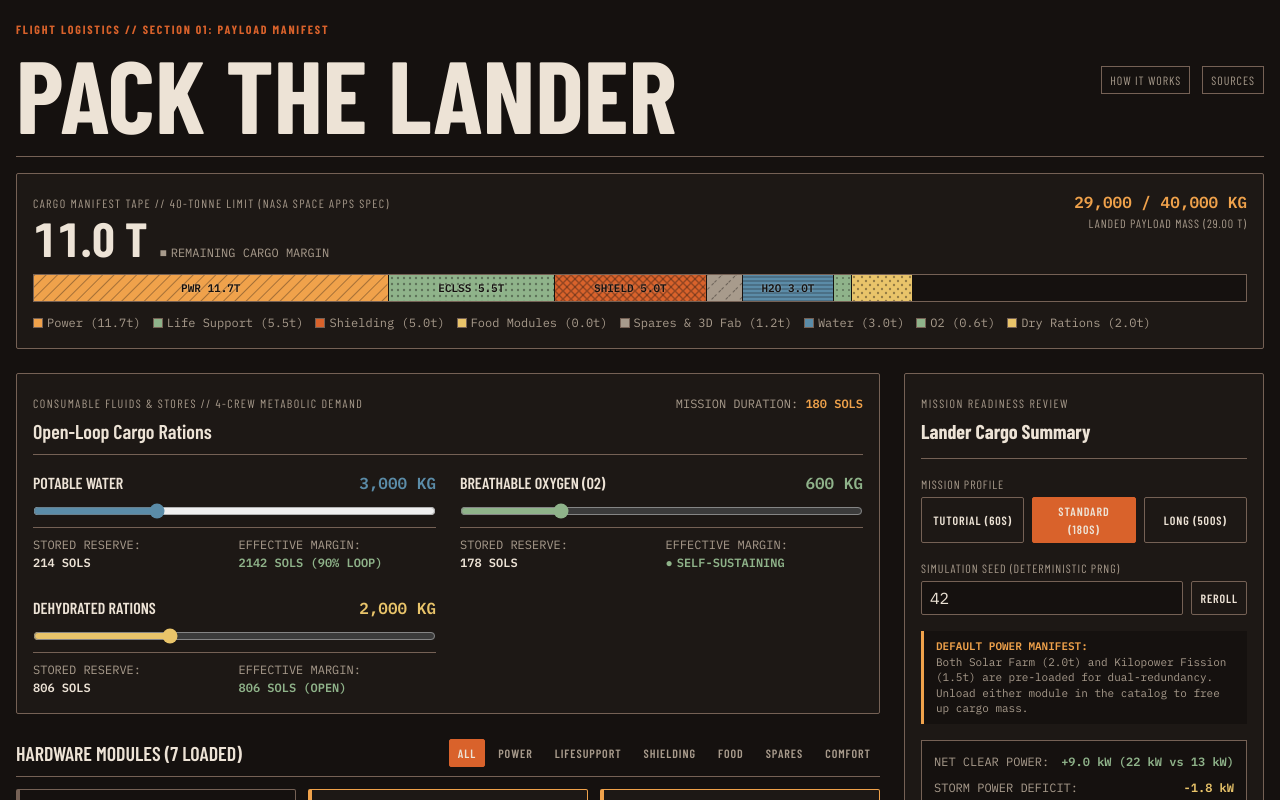
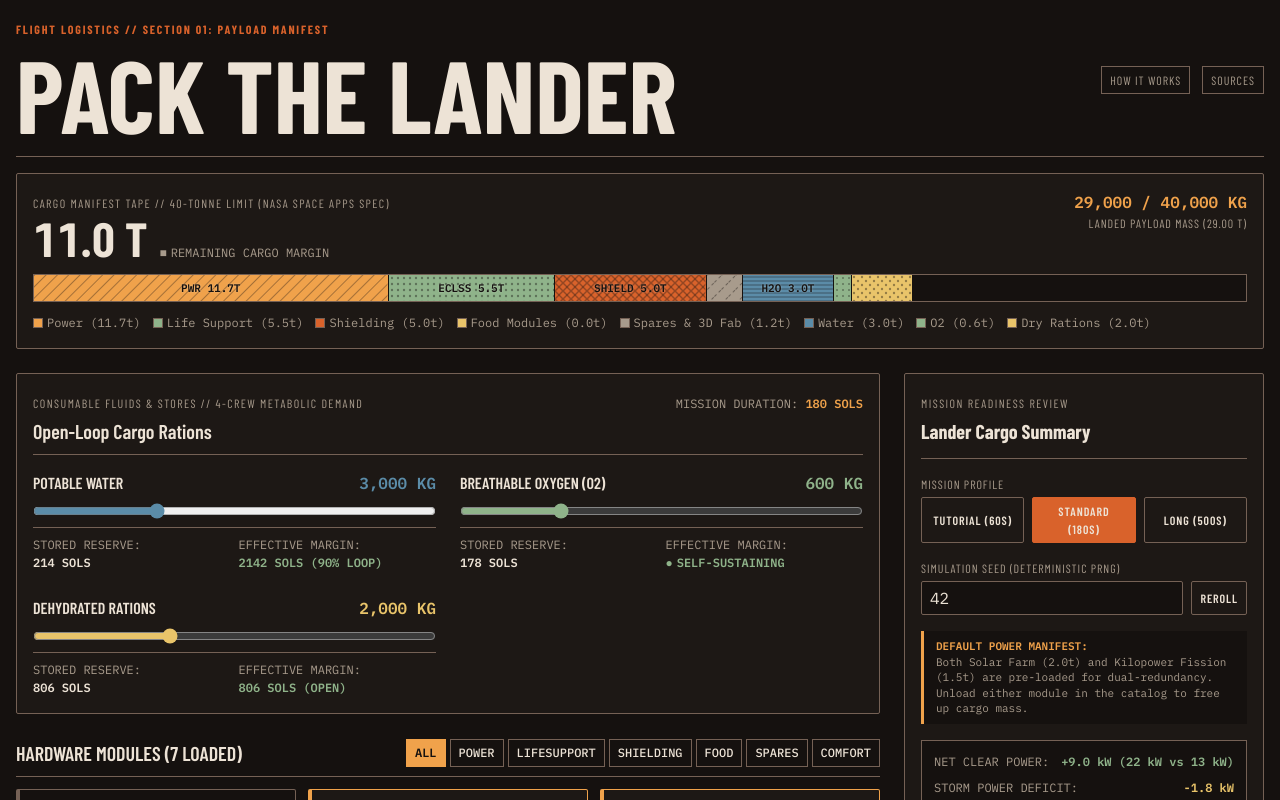
Before and after one commit to RajatSharma404/outpost-zero, a Next.js app: page /pack in a window 1280 px wide. Shown: the top 800 px of the page. Built offline with nearby package versions, Linux system fonts and the light colour scheme.

Commit message:
feat(pack): add accessible tablist navigation with arrow-key controls

```diff
--- a/app/pack/page.tsx
+++ b/app/pack/page.tsx
@@ -198,17 +198,59 @@ export default function PackPage() {
                 Hardware Modules ({packedItems.length} Loaded)
               </h2>
 
-              {/* Category Filter Tabs */}
-              <div style={{ display: 'flex', gap: 'var(--space-1)', flexWrap: 'wrap' }}>
+              {/* Category Filter Tabs (Accessible Tablist with Arrow Navigation) */}
+              <div
+                role="tablist"
+                aria-label="Hardware module categories"
+                style={{ display: 'flex', gap: 'var(--space-1)', flexWrap: 'wrap' }}
+                onKeyDown={(e) => {
+                  const categories = ['all', 'power', 'lifesupport', 'shielding', 'food', 'spares', 'comfort'];
+                  const currentIndex = categories.indexOf(activeCategory);
+                  if (e.key === 'ArrowRight' || e.key === 'ArrowDown') {
+                    e.preventDefault();
+                    const nextIndex = (currentIndex + 1) % categories.length;
+                    setActiveCategory(categories[nextIndex]);
+                    document.getElementById(`tab-cat-${categories[nextIndex]}`)?.focus();
+                  } else if (e.key === 'ArrowLeft' || e.key === 'ArrowUp') {
+                    e.preventDefault();
+                    const prevIndex = (currentIndex - 1 + categories.length) % categories.length;
+                    setActiveCategory(categories[prevIndex]);
+                    document.getElementById(`tab-cat-${categories[prevIndex]}`)?.focus();
+                  } else if (e.key === 'Home') {
+                    e.preventDefault();
+                    setActiveCategory(categories[0]);
+                    document.getElementById(`tab-cat-${categories[0]}`)?.focus();
+                  } else if (e.key === 'End') {
+                    e.preventDefault();
+                    setActiveCategory(categories[categories.length - 1]);
+                    document.getElementById(`tab-cat-${categories[categories.length - 1]}`)?.focus();
+                  }
+                }}
+              >
                 {['all', 'power', 'lifesupport', 'shielding', 'food', 'spares', 'comfort'].map((cat) => (
-                  <Button
+                  <button
                     key={cat}
-                    variant={activeCategory === cat ? 'primary' : 'ghost'}
-                    size="sm"
+                    id={`tab-cat-${cat}`}
+                    role="tab"
+                    aria-selected={activeCategory === cat}
+                    tabIndex={activeCategory === cat ? 0 : -1}
                     onClick={() => setActiveCategory(cat)}
+                    style={{
+                      fontFamily: 'var(--font-mono)',
+                      fontSize: 'var(--fs-label)',
+                      textTransform: 'uppercase',
+                      padding: 'var(--space-1) var(--space-2)',
+                      border: `1px solid ${activeCategory === cat ? 'var(--ember)' : 'var(--rule)'}`,
+                      backgroundColor: activeCategory === cat ? 'var(--ember)' : 'transparent',
+                      color: activeCategory === cat ? 'var(--basalt)' : 'var(--ink)',
+                      fontWeight: activeCategory === cat ? 700 : 500,
+                      cursor: 'pointer',
+                      borderRadius: 'var(--r-0)',
+                      transition: 'background-color 0.1s ease',
+                    }}
                   >
                     {cat}
-                  </Button>
+                  </button>
                 ))}
               </div>
             </div>
```
